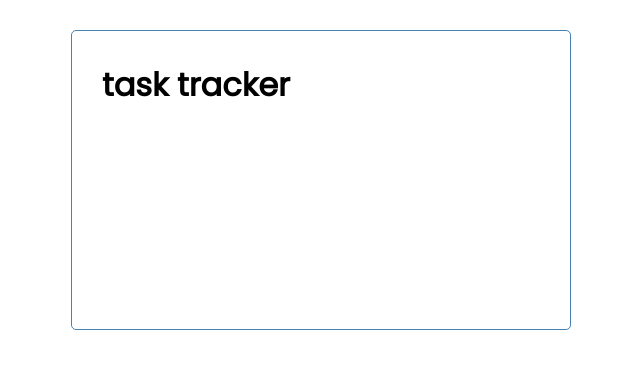
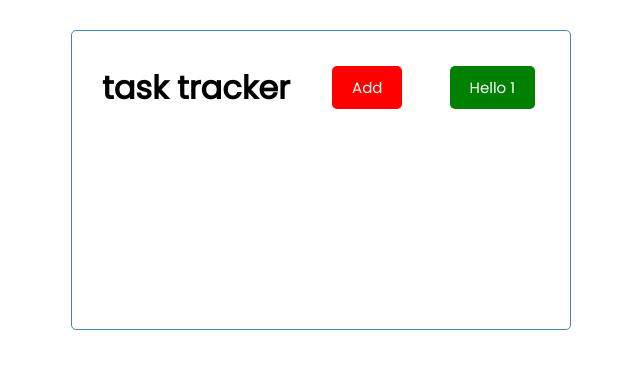
Before and after one commit to NikKowPHP/react-tast-tracker, a React (Create React App) app: page / in a window 1280 px wide. Shown: the top 368 px of the page, without its empty margins (319-959 px from the left). Built offline with nearby package versions, Linux system fonts and the light colour scheme.

Commit message:
meet onclick events

```diff
--- a/src/components/Button.js
+++ b/src/components/Button.js
@@ -1,9 +1,9 @@
 import PropTypes from 'prop-types'
 import React, { Component } from 'react';
 
-export const Button = ( {color, text}) => {
+export const Button = ( {color, text, onClick }) => {
 	return (
-		<button style={{ backgroundColor: color}} className="btn" >
+		<button onClick={onClick} style={{ backgroundColor: color}} className="btn" >
 			{text}
 		</button>
 	)
@@ -16,4 +16,5 @@
 Button.PropTypes = {
 	text: PropTypes.string,
 	color: PropTypes.string,
+	onClick: PropTypes.func,
 }
--- a/src/components/Header.js
+++ b/src/components/Header.js
@@ -1,10 +1,16 @@
 import PropTypes from 'prop-types'
 import React, { Component } from 'react';
+import { Button } from './Button';
 
 export const Header = ({ title }) => {
+	const onClick= () => {
+		alert('click');
+	}
 	return (
-		<header>
+		<header className='header'>
 			<h1 >{title}</h1>
+			<Button color='red' text='Add' onClick={onClick} />
+			<Button color='green' text='Hello 1' />
 		</header>
 	)
 
```
